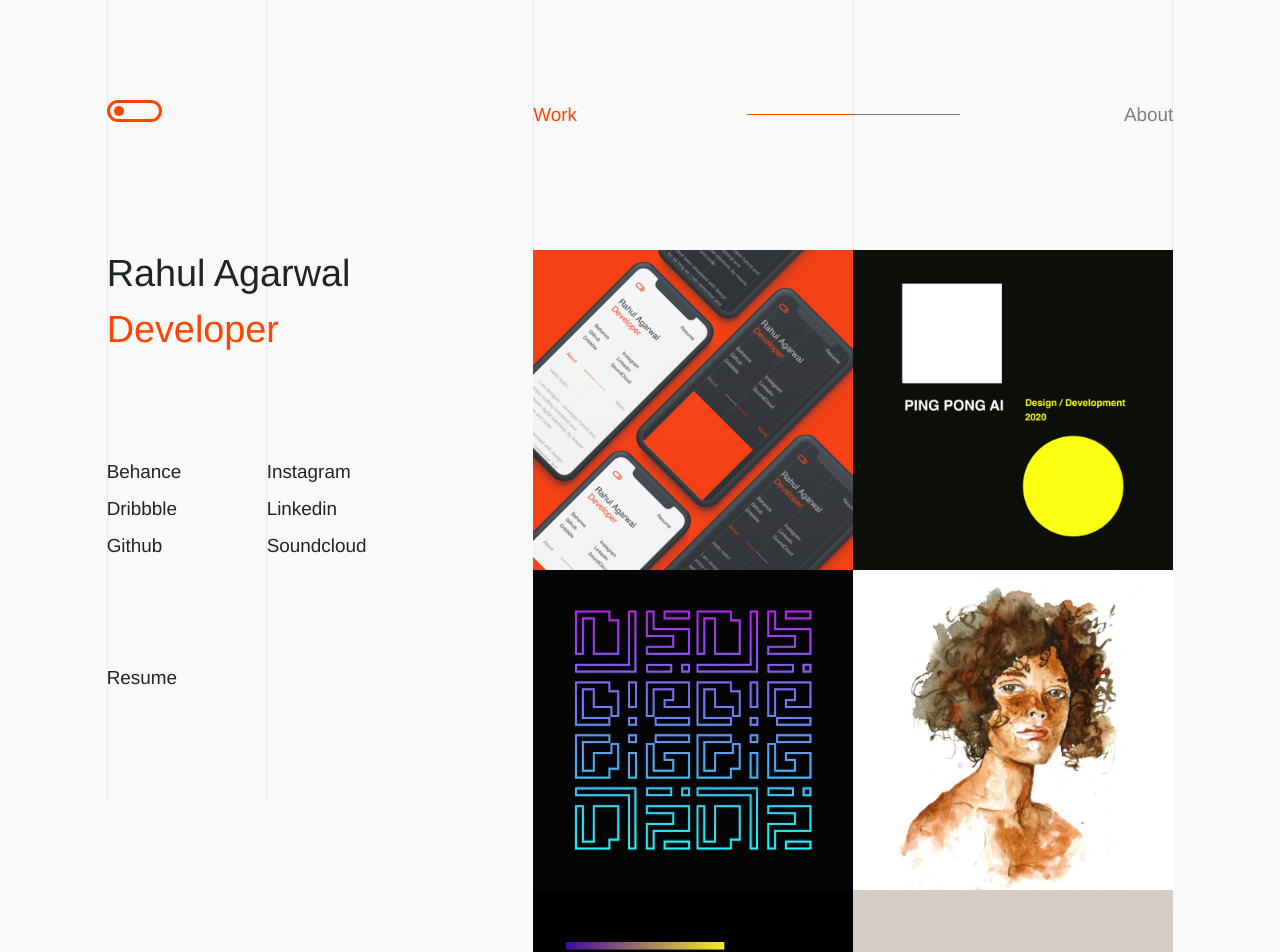
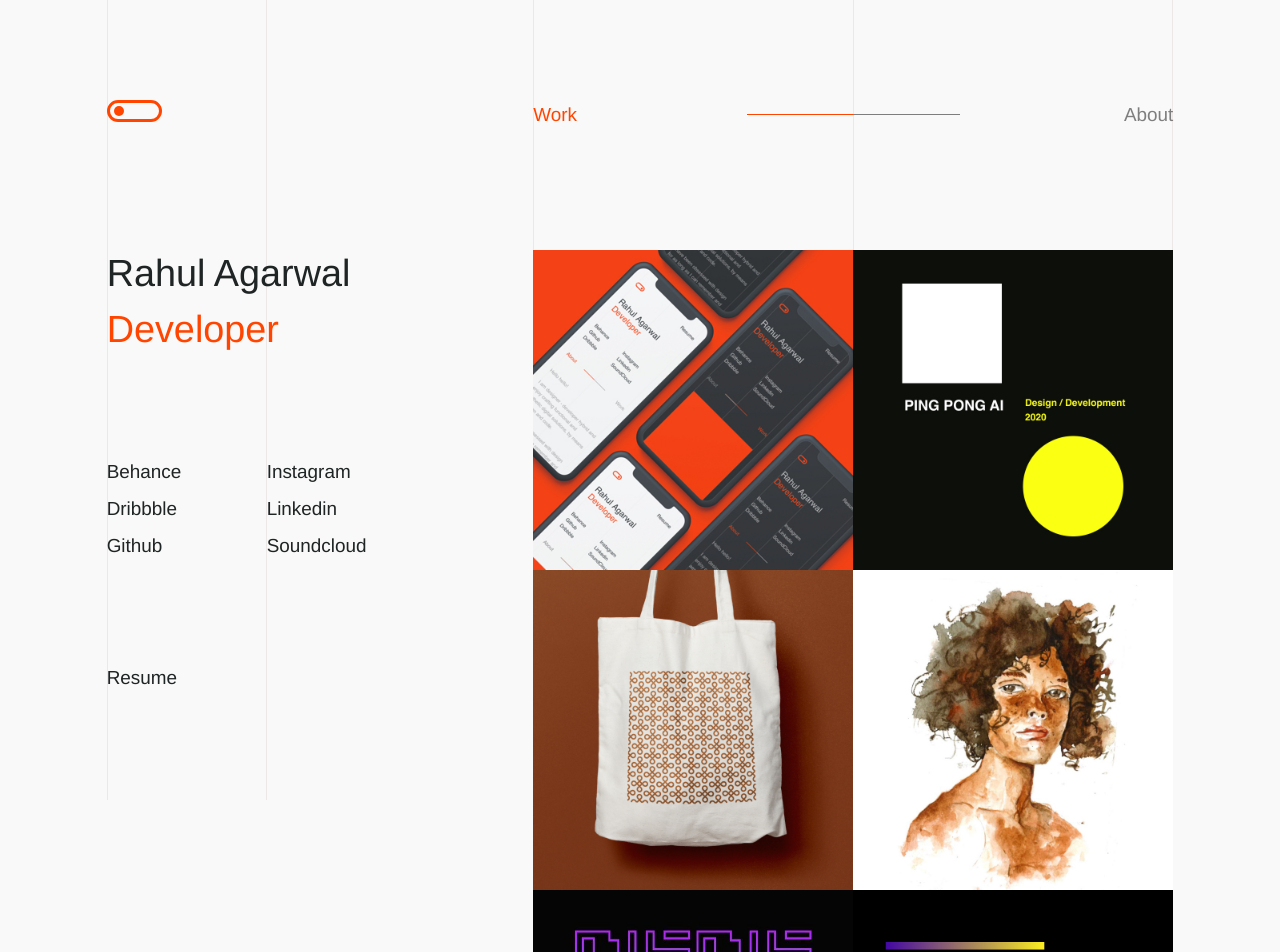
Before and after one commit to eccentricdz/eccentricdz.github.io, a React (Create React App) app: page / in a window 1280 px wide. Shown: the top 952 px of the page. Built offline with nearby package versions, Linux system fonts and the light colour scheme.

Commit message:
Added Alpha and Omega

```diff
--- a/src/App.js
+++ b/src/App.js
@@ -29,7 +29,7 @@ export default class App extends React.Component {
   }
 
   assignColorModeToBody(currentColorMode) {
-    if(currentColorMode == "dark") document.body.classList.add("dark")
+    if(currentColorMode === "dark") document.body.classList.add("dark")
     else document.body.classList.remove("dark")
   }
 
--- a/src/projects.json
+++ b/src/projects.json
@@ -14,10 +14,10 @@
         "tags": "UI / UX, Web Design, Web Development, Branding"
     },
     {
-        "title": "Digiup",
-        "description": "Digiup is a digital content platform based out of Greece that offers digital up-haul services for businesses like hotels / restaurants and more. I was commissioned to design the identity for the brand.",
-        "id": "digiup",
-        "url": "https://www.behance.net/gallery/95918745/Identity-Design-for-Digiup",
+        "title": "Alpha & Omega",
+        "description": "Identity design for Alpha & Omega, a trading company based out of Belize.",
+        "id": "alphaomega",
+        "url": "https://www.behance.net/gallery/102488509/Alpha-Omega",
         "tags": "Branding, Graphic Design, Creative Direction"
     },
     {
@@ -26,6 +26,13 @@
         "id": "watercolor-portraits",
         "url": "https://www.behance.net/gallery/101867293/Watercolor-Portraits",
         "tags": "Watercolors, Painting, Portraits"
+    },
+    {
+        "title": "Digiup",
+        "description": "Digiup is a digital content platform based out of Greece that offers digital up-haul services for businesses like hotels / restaurants and more. I was commissioned to design the identity for the brand.",
+        "id": "digiup",
+        "url": "https://www.behance.net/gallery/95918745/Identity-Design-for-Digiup",
+        "tags": "Branding, Graphic Design, Creative Direction"
     },
     {
         "title": "Logofolio 2019 / 2020",
```
Also changed, not shown: public/project-images/alphaomega.jpg (added).
